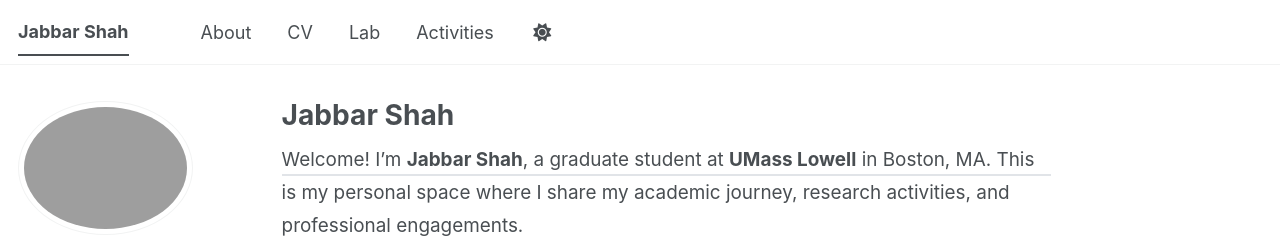
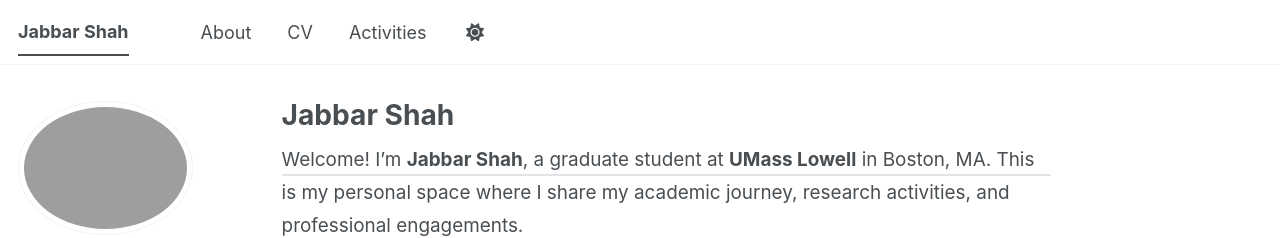
Before and after one commit to sjabbarshah/sjabbarshah.github.io, a Jekyll site: the page built from _pages/about.md, in a window 1280 px wide. Shown: the top 238 px of the page. Built offline with Jekyll 4.4.1, drawn with Linux system fonts in a browser that asks for light colours; a script bundle is joined from its source files by our own code; library files that are not in the unit come from our copies.

Commit message:
Remove Lab tab from site navigation

```diff
--- a/_data/navigation.yml
+++ b/_data/navigation.yml
@@ -7,8 +7,5 @@ main:
   - title: "CV"
     url: /cv/
 
-  - title: "Lab"
-    url: /lab/
-
   - title: "Activities"
     url: /year-archive/
```
